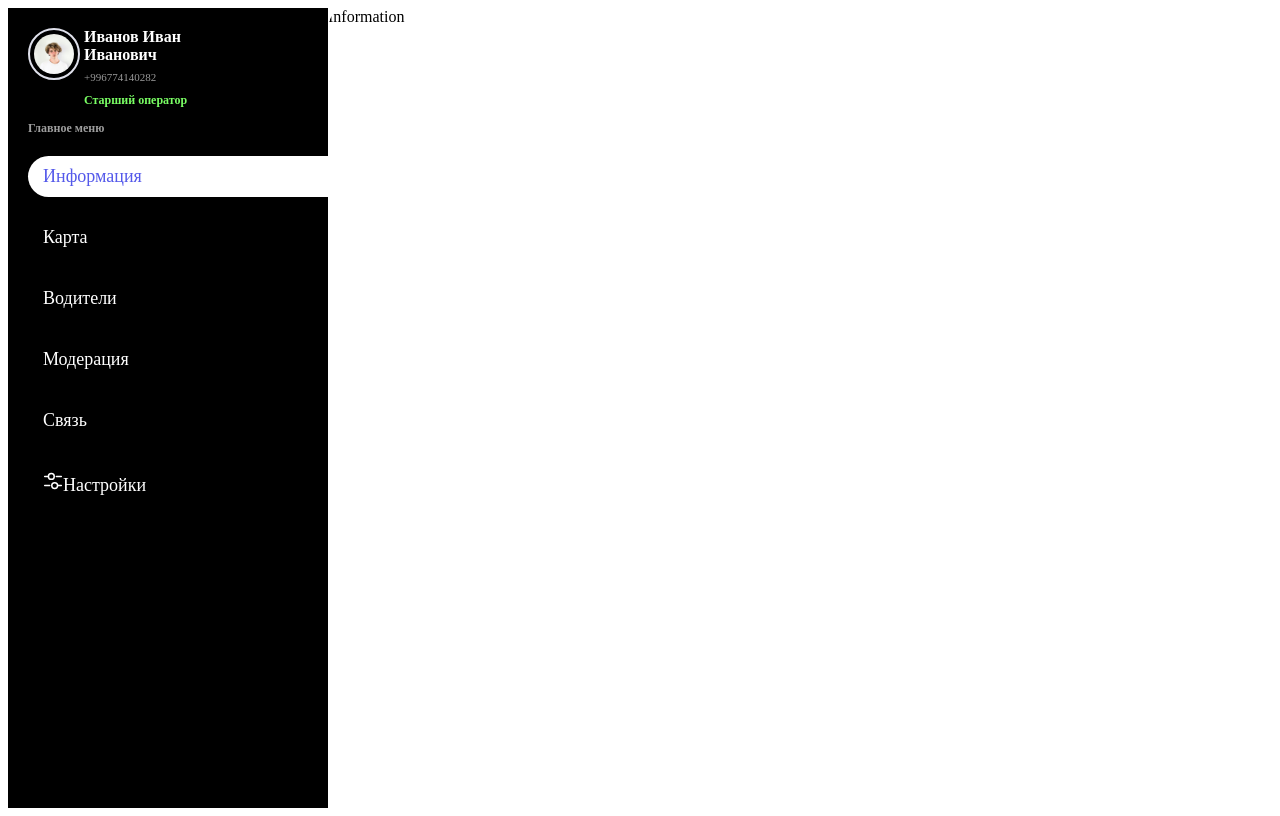
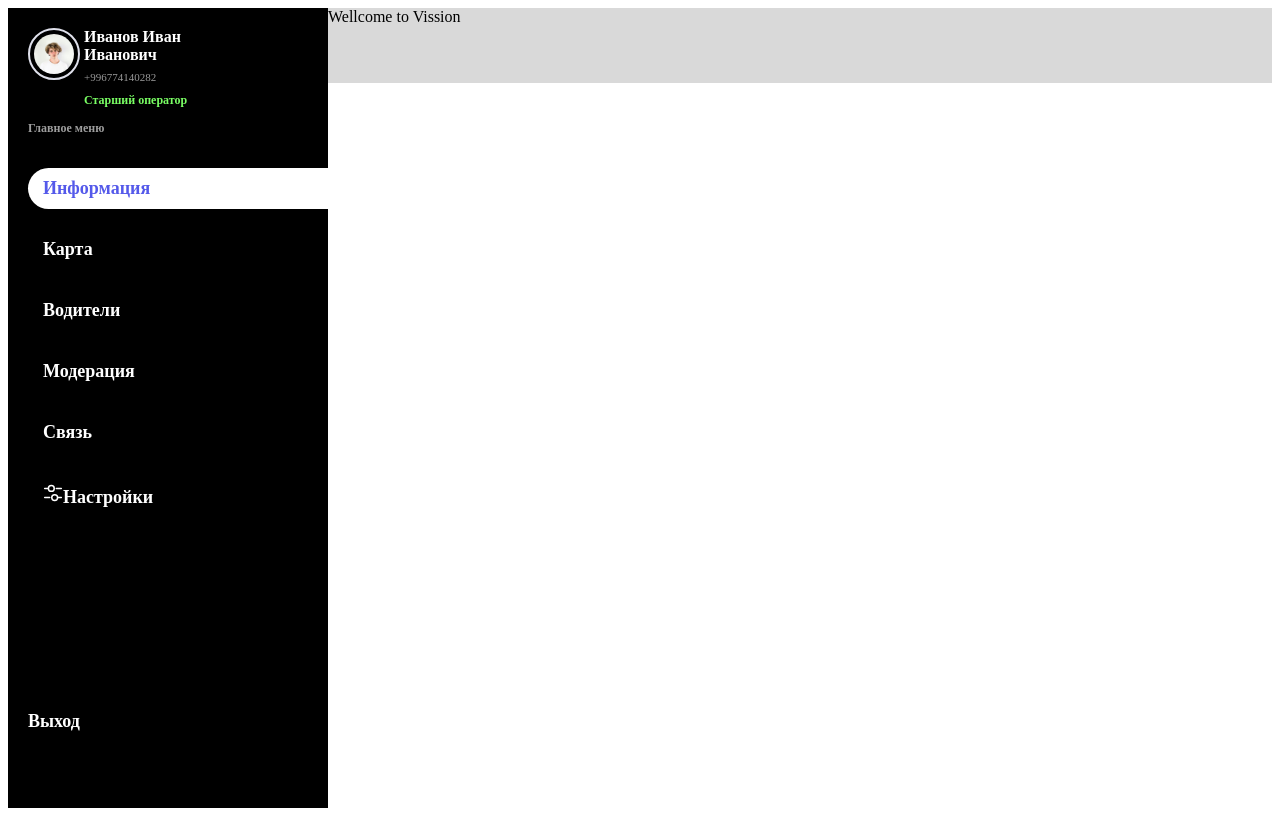
Before and after one commit to TIMMUZY/visionTaxi, a React (Create React App) app: page /info in a window 1280 px wide. Built offline with nearby package versions, Linux system fonts and the light colour scheme.

Commit message:
refering: Map

```diff
--- a/src/componets/Menu/Menu.module.scss
+++ b/src/componets/Menu/Menu.module.scss
@@ -9,6 +9,7 @@
   padding: 10px 15px;
   display: block;
   transition: 0.5s;
+  font-weight: 600;
 }
 
 .menuItem a:hover {
@@ -16,7 +17,6 @@
   color: black;
   border-top-left-radius: 30px;
   border-bottom-left-radius: 30px;
-
   transition: 0.5s;
 }
 
--- a/src/componets/Sidebar/Sidebar.jsx
+++ b/src/componets/Sidebar/Sidebar.jsx
@@ -19,6 +19,7 @@ const Sidebar = () => {
         </div>
       </div>
       <p className={classes.mainManu}>Главное меню</p>
+      <div className={classes.flexing}>
         <div>
           <Menu to='/info' label='Информация' />
           <Menu to='/map' label='Карта' />
@@ -27,6 +28,8 @@ const Sidebar = () => {
           <Menu to='/connection' label='Связь' />
           <Menu icon={Setting} to='/settings' label='Настройки' />
         </div>
+        <p className={classes.exist}>Выход</p>
+      </div>
     </div>
   )
 }
--- a/src/componets/Sidebar/Sidebar.module.scss
+++ b/src/componets/Sidebar/Sidebar.module.scss
@@ -56,4 +56,19 @@
     font-size: 12px;
     line-height: 14.63px;
   }
+
+  .flexing{
+    height: 75%;
+    display: flex;
+    justify-content: space-between;
+    flex-direction: column;
+
+  }
+
+  .exist {
+    color: #ffffff;
+    font-size: 18px;
+    font-weight: 600;
+    line-height: 16.94px;
+  }
 }
--- a/src/pages/Information/Information.jsx
+++ b/src/pages/Information/Information.jsx
@@ -1,7 +1,12 @@
 import React from "react";
+import classes from "./Information.module.scss"
 
 const Information = () => {
-  return <div>Information</div>;
+  return <div className={classes.Information}>
+    <div className={classes.welcome}>
+      <p>Wellcome to <span>Vission</span></p>
+    </div>
+  </div>;
 };
 
 export default Information;
--- /dev/null
+++ b/src/pages/Information/Information.module.scss
@@ -0,0 +1,12 @@
+.Information {
+  .welcome {
+    height: 75px;
+    width: 100%;
+    background-color: #d9d9d9;
+    padding: auto;
+    p {
+      padding: 0;
+      margin: 0;
+    }
+  }
+}
--- a/src/pages/Map/Map.module.scss
+++ b/src/pages/Map/Map.module.scss
@@ -1,5 +1,6 @@
 .contentMap {
     position: relative;
+    padding: 5px;
     width: 100%;
     height: 100%;
   }
--- a/src/routes/style.module.scss
+++ b/src/routes/style.module.scss
@@ -7,7 +7,6 @@
 
 .content {
   flex-grow: 1;
-  border-radius: 20px;
   background-color: white;
   overflow-y: auto;
 }
```
Lines whose indentation alone changed are shown as unchanged.
